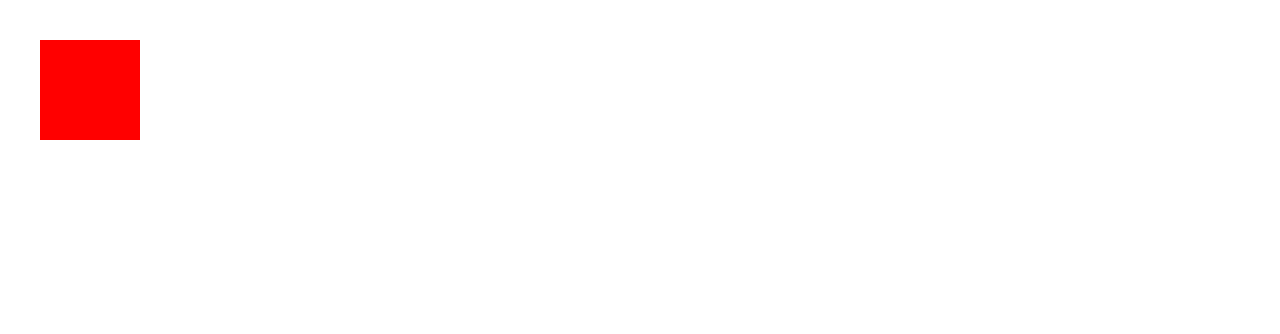
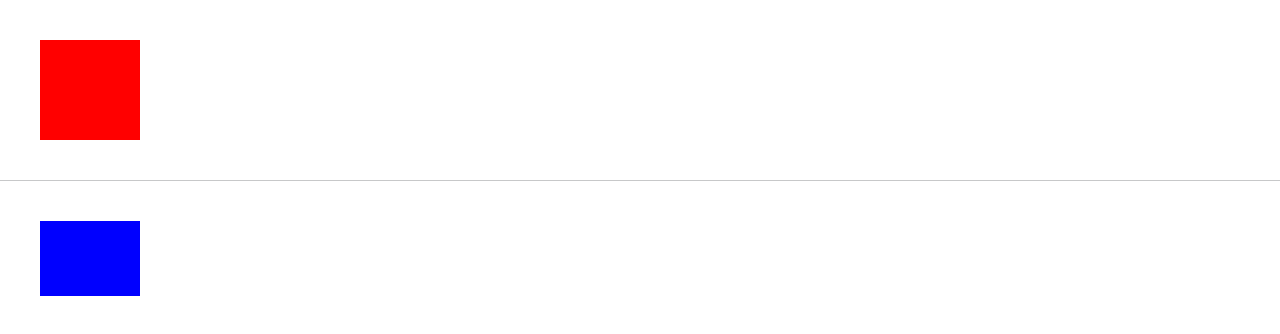
Before and after one commit to leelanarasimha/angular-animations, an Angular app: page / in a window 1280 px wide. Shown: the top 334 px of the page. Built offline with nearby package versions, Linux system fonts and the light colour scheme.

Commit message:
css animations

```diff
--- a/src/app/app.component.css
+++ b/src/app/app.component.css
@@ -1,4 +1,4 @@
-div {
+#div1 {
   width: 100px;
   height: 100px;
   background-color: red;
@@ -9,3 +9,36 @@ div {
 .active {
   width: 300px;
 }
+
+#div2 {
+  width: 100px;
+  height: 75px;
+  background-color: blue;
+  margin: 40px;
+}
+
+.move {
+  animation: mymove 1s forwards;
+}
+
+@keyframes mymove {
+  0% {
+    opacity: 1;
+    transform: translateX(0px) scale(1);
+  }
+
+  50% {
+    opacity: 0.75;
+    transform: translateX(50px) scale(0.75);
+  }
+
+  75% {
+    opacity: 0.5;
+    transform: translateX(100px) scale(0.5);
+  }
+
+  100% {
+    opacity: 0.25;
+    transform: translateX(150px) scale(0.25);
+  }
+}
--- a/src/app/app.component.html
+++ b/src/app/app.component.html
@@ -1,5 +1,14 @@
 <div
+  id="div1"
   [ngClass]="{ active: divClicked }"
   [ngStyle]="{ backgroundColor: divClicked ? 'blue' : 'red' }"
   (click)="onColorChange()"
 ></div>
+
+<hr />
+
+<div
+  id="div2"
+  [ngClass]="{ move: moveClicked }"
+  (click)="moveClicked = true"
+></div>
--- a/src/app/app.component.ts
+++ b/src/app/app.component.ts
@@ -7,6 +7,7 @@ import { Component } from '@angular/core';
 })
 export class AppComponent {
   divClicked = false;
+  moveClicked = false;
   onColorChange() {
     this.divClicked = true;
   }
```
